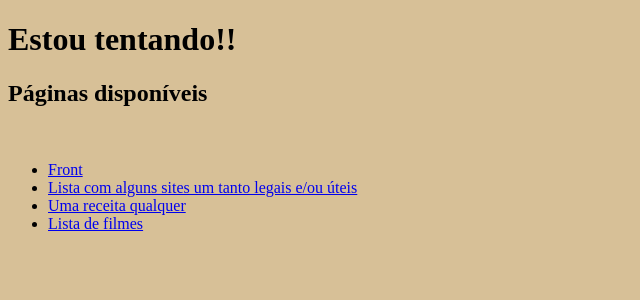
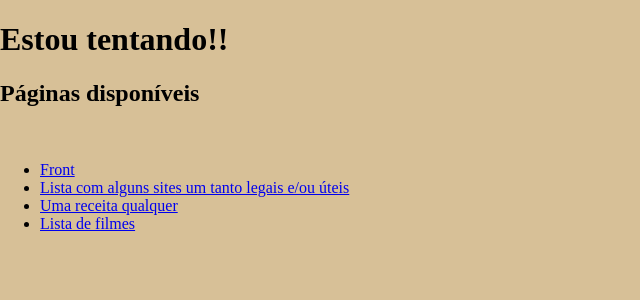
Before and after one commit to FrAnKlInSousa/clone-tabnews, a Next.js app: page / in a window 1280 px wide. Shown: the top 300 px of the page, without its empty margins (0-640 px from the left). Built offline with nearby package versions, Linux system fonts and the light colour scheme.

Commit message:
margin zero no css global

```diff
--- a/styles/globals.css
+++ b/styles/globals.css
@@ -1,3 +1,4 @@
 body {
   background-color: #d7c097;
+  margin: 0;
 }
```
